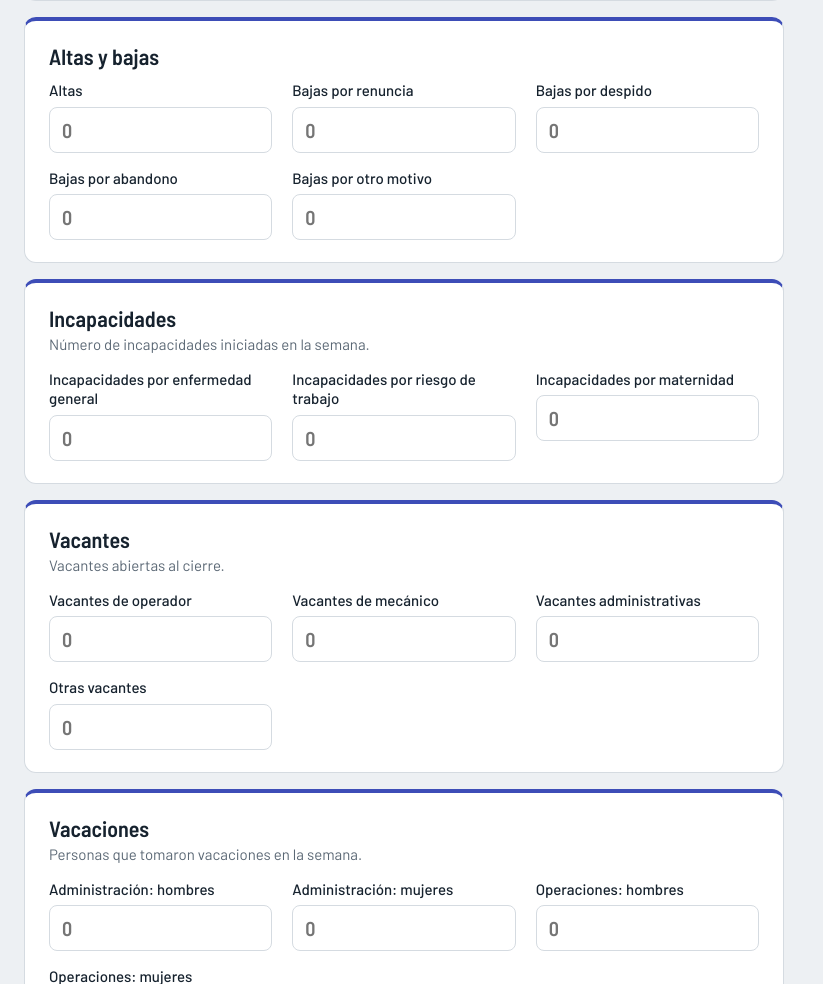
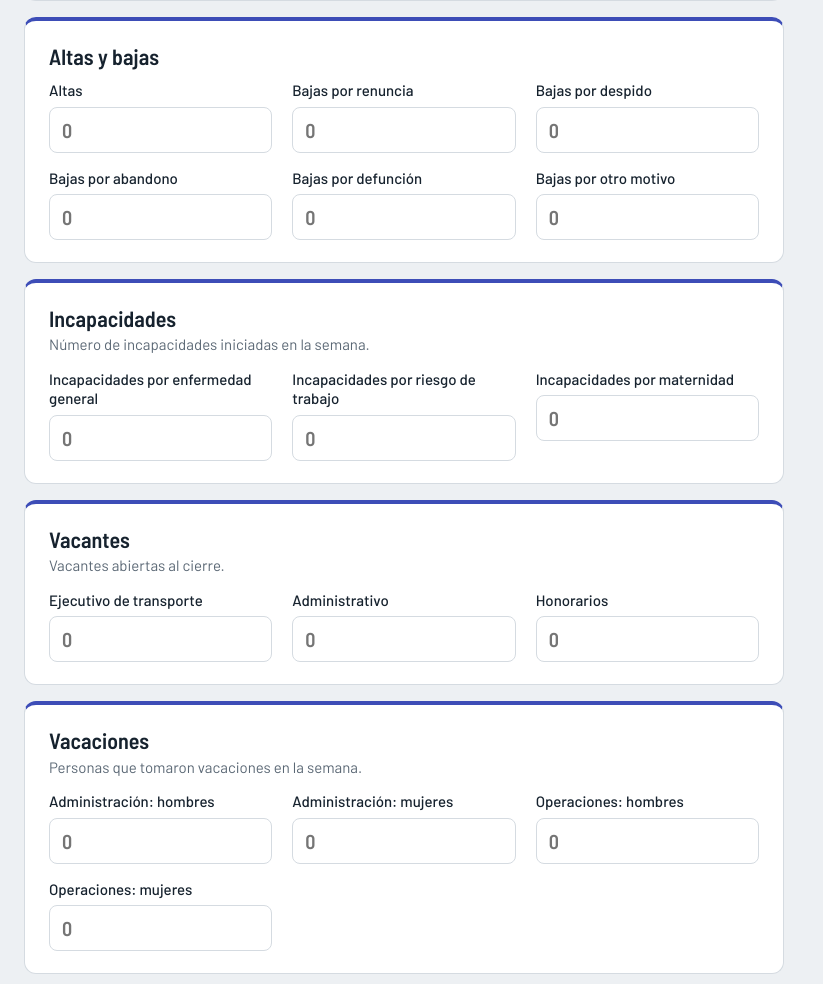
Before and after one commit to nahum0027/indicadores, a Django app: page /capturar/administracion/ in a window 1280 px wide. Shown: the part 490-1474 px from the top of the page, without its empty margins (0-823 px from the left). Run offline with Django 5.2, Linux system fonts and the light colour scheme; the visitor is signed in with stand-in values (Sample User, id 1); data that the repository does not hold is empty.

Commit message:
Administración: baja por defunción y vacantes

```diff
--- a/core/forms.py
+++ b/core/forms.py
@@ -49,10 +49,10 @@ class OperacionesForm(ReporteForm):
 class AdministracionForm(ReporteForm):
     secciones = [
         ("Personal", "Personas en plantilla al cierre de la semana.", ["plantilla_hombres", "plantilla_mujeres"]),
-        ("Altas y bajas", "", ["altas", "bajas_renuncia", "bajas_despido", "bajas_abandono", "bajas_otro"]),
+        ("Altas y bajas", "", ["altas", "bajas_renuncia", "bajas_despido", "bajas_abandono", "bajas_defuncion", "bajas_otro"]),
         ("Incapacidades", "Número de incapacidades iniciadas en la semana.",
          ["incap_enfermedad", "incap_riesgo", "incap_maternidad"]),
-        ("Vacantes", "Vacantes abiertas al cierre.", ["vac_operador", "vac_mecanico", "vac_administrativo", "vac_otro"]),
+        ("Vacantes", "Vacantes abiertas al cierre.", ["vac_ejecutivo", "vac_administrativo", "vac_honorarios"]),
         ("Vacaciones", "Personas que tomaron vacaciones en la semana.", ["vaca_adm_h", "vaca_adm_m", "vaca_ops_h", "vaca_ops_m"]),
         ("Capacitación", "", ["cap_en_curso", "cap_liberados"]),
     ]
--- a/core/management/commands/datos_demo.py
+++ b/core/management/commands/datos_demo.py
@@ -43,10 +43,9 @@ class Command(BaseCommand):
                 UnidadesRuta.objects.create(reporte=op, ruta=ruta, unidades=max(n, 0))
             ReporteAdministracion.objects.update_or_create(semana=s, defaults=dict(
                 plantilla_hombres=r.randint(520, 540), plantilla_mujeres=r.randint(85, 100), altas=r.randint(2, 9), bajas_renuncia=r.randint(1, 6),
-                bajas_despido=r.randint(0, 2), bajas_abandono=r.randint(0, 3), bajas_otro=r.randint(0, 1),
+                bajas_despido=r.randint(0, 2), bajas_abandono=r.randint(0, 3), bajas_defuncion=0, bajas_otro=r.randint(0, 1),
                 incap_enfermedad=r.randint(3, 10), incap_riesgo=r.randint(0, 3), incap_maternidad=r.randint(0, 1),
-                vac_operador=r.randint(8, 18), vac_mecanico=r.randint(0, 3),
-                vac_administrativo=r.randint(0, 2), vac_otro=r.randint(0, 2),
+                vac_ejecutivo=r.randint(8, 18), vac_administrativo=r.randint(0, 2), vac_honorarios=r.randint(0, 2),
                 vaca_adm_h=r.randint(1, 5), vaca_adm_m=r.randint(1, 6), vaca_ops_h=r.randint(8, 20), vaca_ops_m=r.randint(1, 6),
                 cap_en_curso=r.randint(10, 25), cap_liberados=r.randint(3, 10)))
             sin = r.randint(2, 9)
--- a/core/models.py
+++ b/core/models.py
@@ -82,14 +82,14 @@ class ReporteAdministracion(ReporteBase):
     bajas_renuncia = entero("Bajas por renuncia")
     bajas_despido = entero("Bajas por despido")
     bajas_abandono = entero("Bajas por abandono")
+    bajas_defuncion = entero("Bajas por defunción")
     bajas_otro = entero("Bajas por otro motivo")
     incap_enfermedad = entero("Incapacidades por enfermedad general")
     incap_riesgo = entero("Incapacidades por riesgo de trabajo")
     incap_maternidad = entero("Incapacidades por maternidad")
-    vac_operador = entero("Vacantes de operador")
-    vac_mecanico = entero("Vacantes de mecánico")
-    vac_administrativo = entero("Vacantes administrativas")
-    vac_otro = entero("Otras vacantes")
+    vac_ejecutivo = entero("Ejecutivo de transporte")
+    vac_administrativo = entero("Administrativo")
+    vac_honorarios = entero("Honorarios")
     vaca_adm_h = entero("Administración: hombres")
     vaca_adm_m = entero("Administración: mujeres")
     vaca_ops_h = entero("Operaciones: hombres")
@@ -103,7 +103,7 @@ class ReporteAdministracion(ReporteBase):
 
     @property
     def bajas(self):
-        return self.bajas_renuncia + self.bajas_despido + self.bajas_abandono + self.bajas_otro
+        return self.bajas_renuncia + self.bajas_despido + self.bajas_abandono + self.bajas_defuncion + self.bajas_otro
 
     @property
     def incapacidades(self):
@@ -111,7 +111,7 @@ class ReporteAdministracion(ReporteBase):
 
     @property
     def vacantes(self):
-        return self.vac_operador + self.vac_mecanico + self.vac_administrativo + self.vac_otro
+        return self.vac_ejecutivo + self.vac_administrativo + self.vac_honorarios
 
     @property
     def vacaciones(self):
--- a/core/templates/core/dashboard.html
+++ b/core/templates/core/dashboard.html
@@ -219,14 +219,14 @@ const constructores = {
     barras("ad-movs", L, [{label: "Altas", data: a.altas, backgroundColor: C.adm},
                           {label: "Bajas", data: a.bajas, backgroundColor: C.rojo}],
            {scales: {y: {beginAtZero: true, ticks: {precision: 0}}}});
-    dona("ad-bajas", ["Renuncia", "Despido", "Abandono", "Otro"], a.bajas_motivos, [C.adm, C.rojo, C.jur, C.gris]);
+    dona("ad-bajas", ["Renuncia", "Despido", "Abandono", "Defunción", "Otro"], a.bajas_motivos, [C.adm, C.rojo, C.jur, C.negro, C.gris]);
     barras("ad-incap", L, [
       {label: "Enfermedad general", data: a.incap_enf, backgroundColor: C.adm, stack: "i"},
       {label: "Riesgo de trabajo", data: a.incap_riesgo, backgroundColor: C.rojo, stack: "i"},
       {label: "Maternidad", data: a.incap_mat, backgroundColor: C.admClaro, stack: "i"}],
       {scales: {x: {stacked: true}, y: {stacked: true, beginAtZero: true, ticks: {precision: 0}}}});
     if (!a.vacantes) vacio("ad-vac");
-    else barras("ad-vac", ["Operador", "Mecánico", "Administrativo", "Otro"],
+    else barras("ad-vac", ["Ejecutivo de transporte", "Administrativo", "Honorarios"],
                 [{label: "Vacantes", data: a.vacantes, backgroundColor: C.adm}],
                 {indexAxis: "y", plugins: {legend: {display: false}}, scales: {x: {beginAtZero: true, ticks: {precision: 0}}}});
     const v = a.vacaciones;
--- a/core/views.py
+++ b/core/views.py
@@ -220,8 +220,8 @@ def dashboard(request):
             "incap_enf": _serie(ad_s, "incap_enfermedad"),
             "incap_riesgo": _serie(ad_s, "incap_riesgo"),
             "incap_mat": _serie(ad_s, "incap_maternidad"),
-            "bajas_motivos": _actual(ad, ["bajas_renuncia", "bajas_despido", "bajas_abandono", "bajas_otro"]),
-            "vacantes": _actual(ad, ["vac_operador", "vac_mecanico", "vac_administrativo", "vac_otro"]),
+            "bajas_motivos": _actual(ad, ["bajas_renuncia", "bajas_despido", "bajas_abandono", "bajas_defuncion", "bajas_otro"]),
+            "vacantes": _actual(ad, ["vac_ejecutivo", "vac_administrativo", "vac_honorarios"]),
             "vacaciones": _actual(ad, ["vaca_adm_h", "vaca_adm_m", "vaca_ops_h", "vaca_ops_m"]),
             "cap_curso": _serie(ad_s, "cap_en_curso"),
             "cap_liberados": _serie(ad_s, "cap_liberados"),
```
Also changed, not shown: core/migrations/0009_bajas_defuncion_vacantes.py (added).
